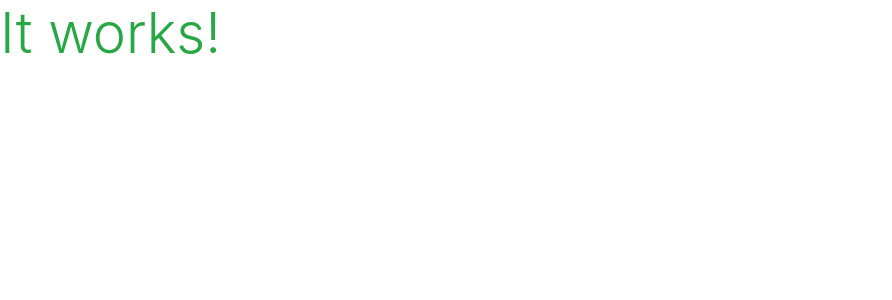
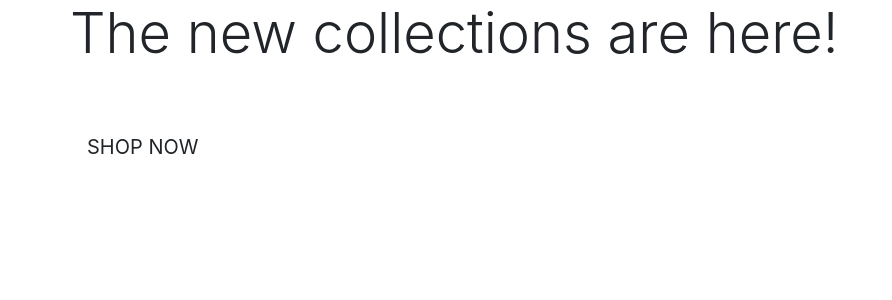
Before and after one commit to reececilon/Bootiqua_adobe, a Django app: page / in a window 1280 px wide. Shown: the top 300 px of the page, without its empty margins (0-892 px from the left). Run offline with Django 3.2, Linux system fonts and the light colour scheme.

Commit message:
added home page content

```diff
--- a/home/templates/home/index.html
+++ b/home/templates/home/index.html
@@ -2,5 +2,18 @@
 {% load static %}
 
 {% block content %}
-<h1 class="display-4 text-success">It works!</h1>
+<div class="container h100">
+    <div class="row h100">
+        <div claass="col-7 col-md-6 my-auto">
+            <h1 class="display-4 logo-font text-black">
+                The new collections are here!
+            </h1>
+            <div class="my-5">
+                <h4>
+                    <a class="shop-now-button btn btn-lg rounded-0 text-uppercase py-3" href="">Shop Now</a>
+                </h4>
+            </div>
+        </div>
+    </div>
+</div>
 {% endblock %}
```
